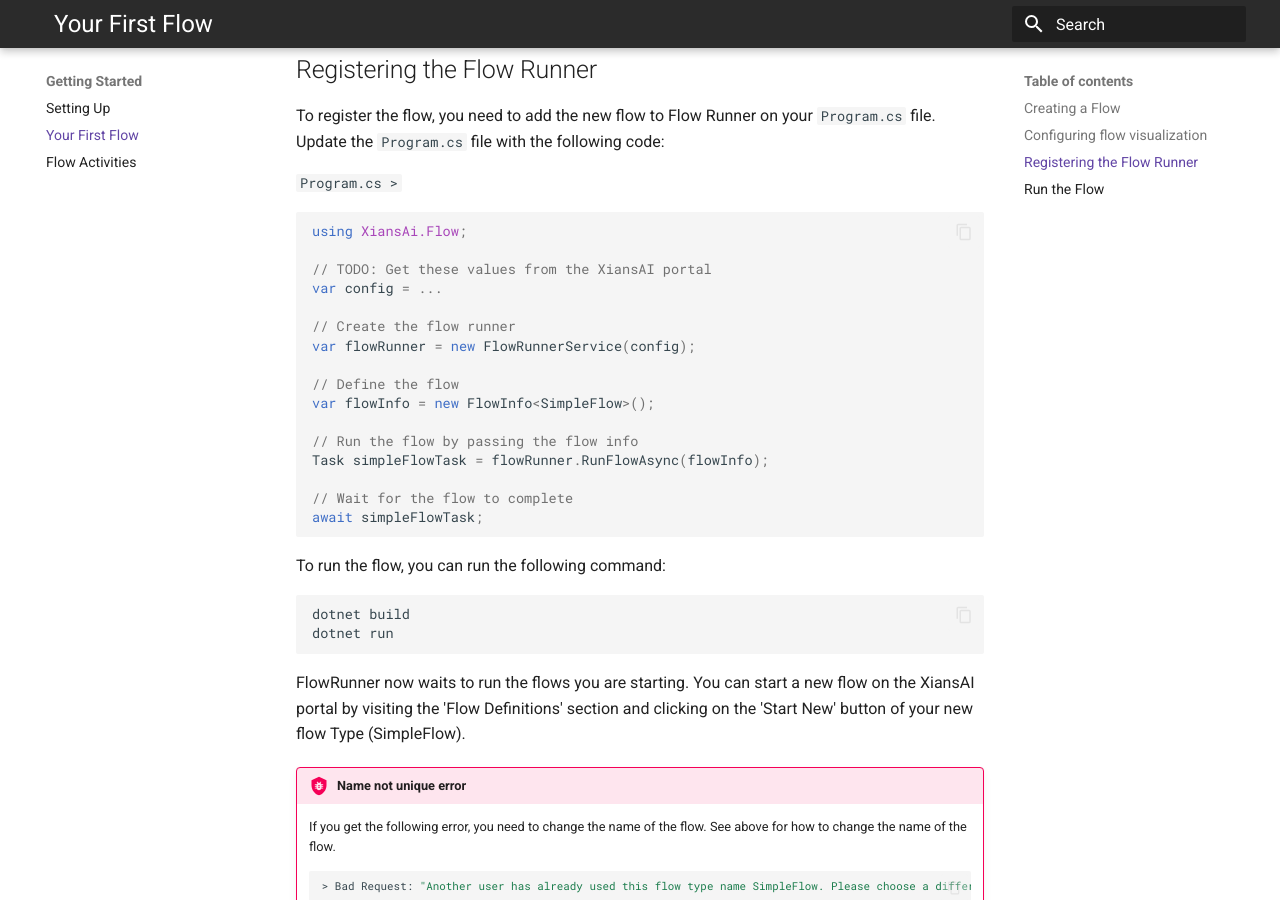
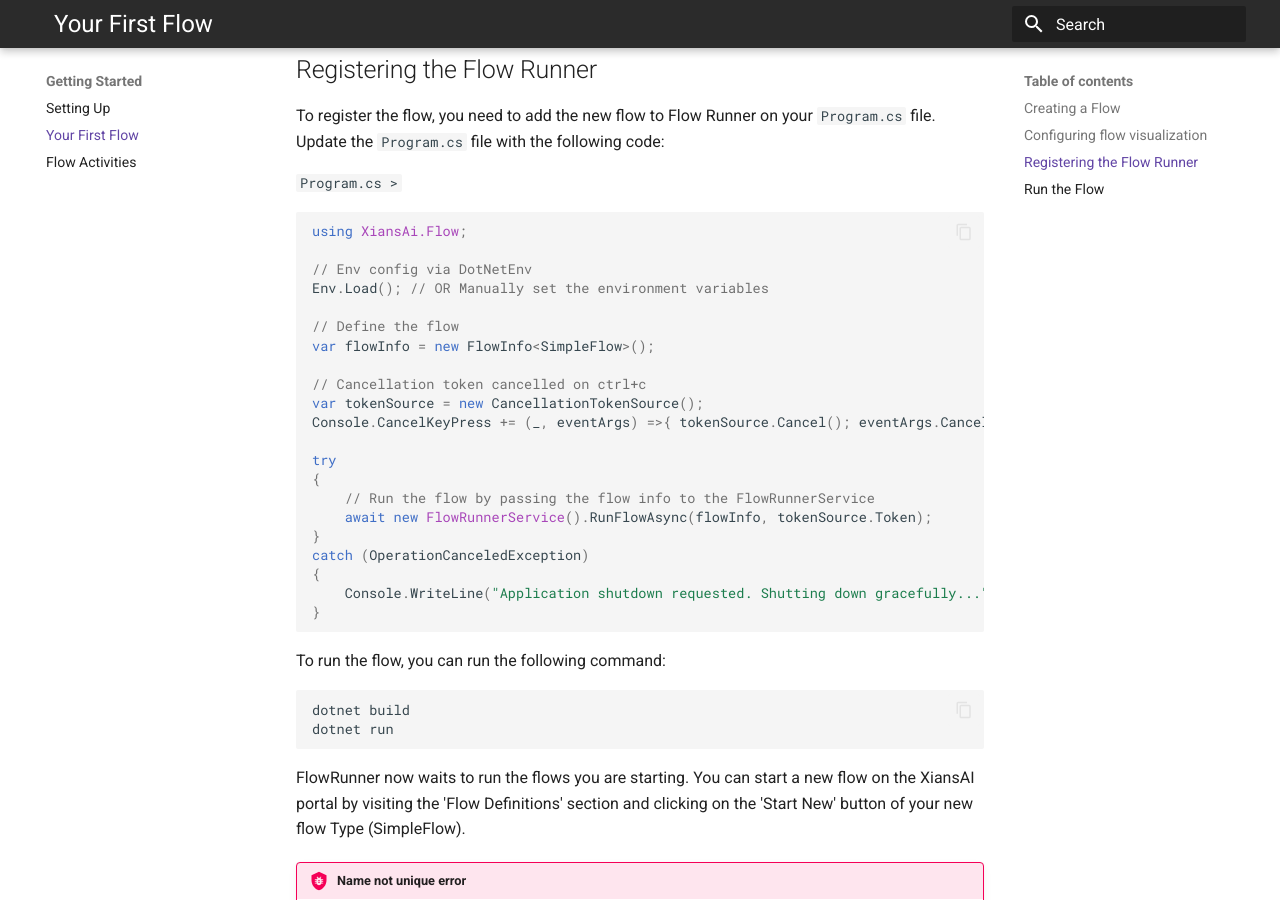
Before and after one commit to XiansAiPlatform/XiansAi.Website, an MkDocs documentation site: the page built from docs/getting-started/2-first-flow.md, in a window 1280 px wide and 900 px high, scrolled down 1604 px. Built offline with MkDocs 1.6.1 and Material for MkDocs 9.7.7, drawn with Linux system fonts in a browser that asks for light colours.

Commit message:
cancellation token added

````diff
--- a/docs/getting-started/2-first-flow.md
+++ b/docs/getting-started/2-first-flow.md
@@ -65,20 +65,25 @@
 ```csharp
 using XiansAi.Flow;
 
-// TODO: Get these values from the XiansAI portal
-var config = ...
-
-// Create the flow runner
-var flowRunner = new FlowRunnerService(config);
+// Env config via DotNetEnv
+Env.Load(); // OR Manually set the environment variables
 
 // Define the flow
 var flowInfo = new FlowInfo<SimpleFlow>();
 
-// Run the flow by passing the flow info
-Task simpleFlowTask = flowRunner.RunFlowAsync(flowInfo);
+// Cancellation token cancelled on ctrl+c
+var tokenSource = new CancellationTokenSource();
+Console.CancelKeyPress += (_, eventArgs) =>{ tokenSource.Cancel(); eventArgs.Cancel = true;};
 
-// Wait for the flow to complete
-await simpleFlowTask;
+try
+{
+    // Run the flow by passing the flow info to the FlowRunnerService
+    await new FlowRunnerService().RunFlowAsync(flowInfo, tokenSource.Token);
+}
+catch (OperationCanceledException)
+{
+    Console.WriteLine("Application shutdown requested. Shutting down gracefully...");
+}
 
 ```
 
````
